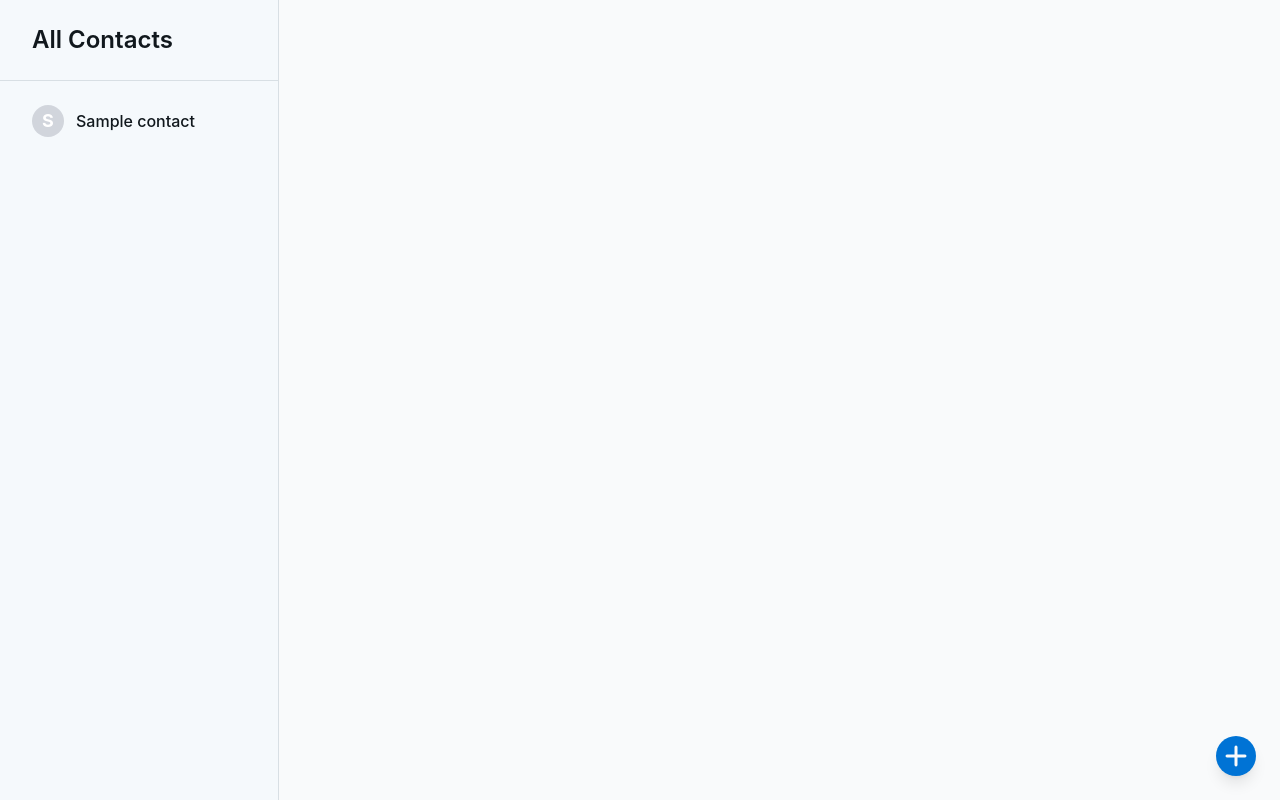
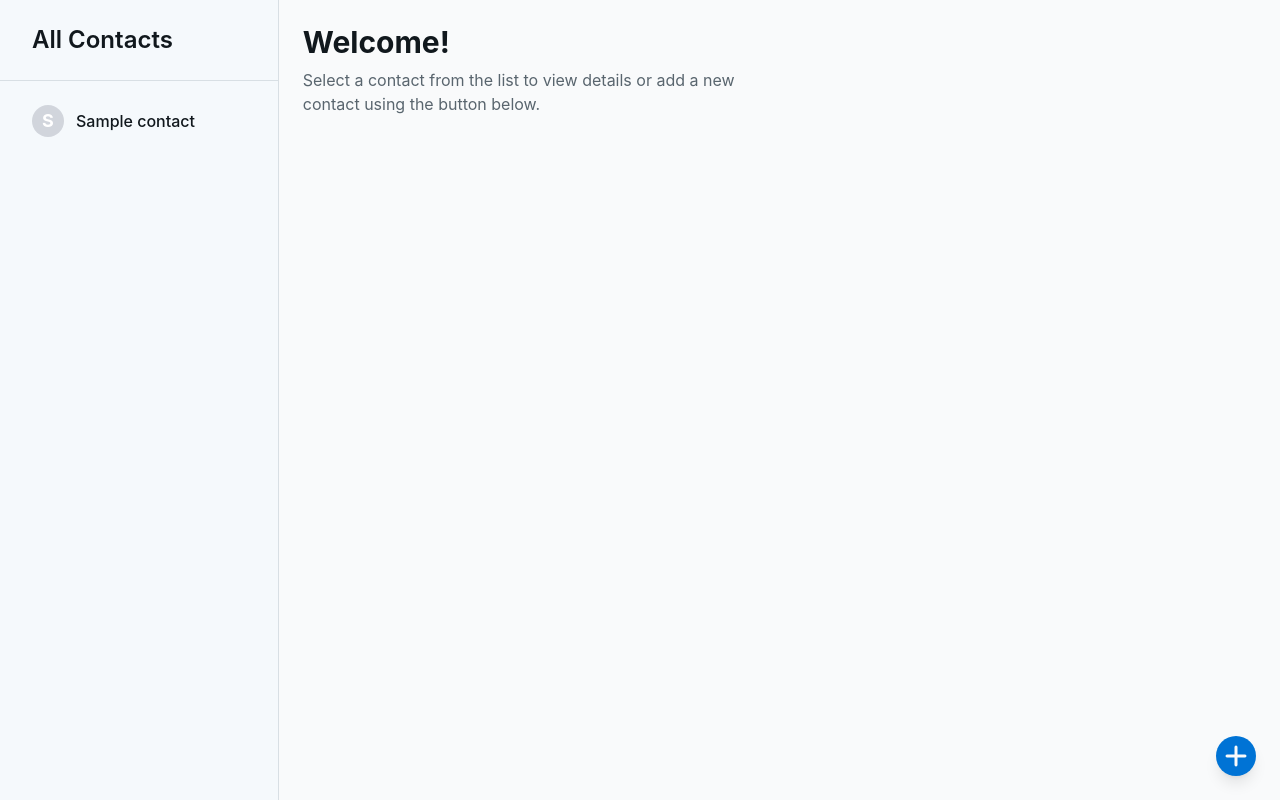
Before and after one commit to cpg55850/avb-contacts, a Flask app: page / in a window 1280 px wide. Run offline with Flask 3, Linux system fonts and the light colour scheme; tables that the repository leaves empty hold one stand-in row (values such as "Sample post"); some libraries are stand-ins or nearby versions.

Commit message:
welcome screen

```diff
--- a/templates/css/output.css
+++ b/templates/css/output.css
@@ -25,6 +25,8 @@
     --text-xl--line-height: calc(1.75 / 1.25);
     --text-2xl: 1.5rem;
     --text-2xl--line-height: calc(2 / 1.5);
+    --text-3xl: 1.875rem;
+    --text-3xl--line-height: calc(2.25 / 1.875);
     --font-weight-medium: 500;
     --font-weight-semibold: 600;
     --font-weight-bold: 700;
@@ -258,8 +260,14 @@
   .mt-4 {
     margin-top: calc(var(--spacing) * 4);
   }
+  .mb-2 {
+    margin-bottom: calc(var(--spacing) * 2);
+  }
   .mb-4 {
     margin-bottom: calc(var(--spacing) * 4);
+  }
+  .mb-6 {
+    margin-bottom: calc(var(--spacing) * 6);
   }
   .block {
     display: block;
@@ -461,6 +469,10 @@
     font-size: var(--text-2xl);
     line-height: var(--tw-leading, var(--text-2xl--line-height));
   }
+  .text-3xl {
+    font-size: var(--text-3xl);
+    line-height: var(--tw-leading, var(--text-3xl--line-height));
+  }
   .text-lg {
     font-size: var(--text-lg);
     line-height: var(--tw-leading, var(--text-lg--line-height));
@@ -488,9 +500,6 @@
   .font-semibold {
     --tw-font-weight: var(--font-weight-semibold);
     font-weight: var(--font-weight-semibold);
-  }
-  .text-blue-600 {
-    color: var(--color-blue-600);
   }
   .text-foreground {
     color: var(--foreground);
@@ -563,13 +572,6 @@
     &:hover {
       @media (hover: hover) {
         background-color: var(--sidebar-accent);
-      }
-    }
-  }
-  .hover\:text-blue-800 {
-    &:hover {
-      @media (hover: hover) {
-        color: var(--color-blue-800);
       }
     }
   }
--- a/templates/index.html
+++ b/templates/index.html
@@ -20,6 +20,14 @@ content %}
   <div class="flex flex-col justify-between h-full w-full p-6">
     <!-- Main content -->
     <div>
+      <!-- Welcome Section -->
+      <div id="welcomeSection" class="mb-6 max-w-md w-full">
+        <h1 class="text-3xl font-bold text-foreground mb-2">Welcome!</h1>
+        <p class="text-muted-foreground">
+          Select a contact from the list to view details or add a new contact
+          using the button below.
+        </p>
+      </div>
       <!-- Contact Details Section -->
       <div
         id="contactDetails"
--- a/templates/js/contact-click.js
+++ b/templates/js/contact-click.js
@@ -9,6 +9,7 @@ export function attachContactClickHandlers() {
 
         // Store contact ID in the details section
         const detailsSection = document.getElementById("contactDetails");
+        const welcomeSection = document.getElementById("welcomeSection");
         detailsSection.dataset.contactId = contact.id;
 
         // Update display fields
@@ -35,6 +36,7 @@ export function attachContactClickHandlers() {
         }
 
         detailsSection.classList.remove("hidden");
+        welcomeSection.classList.add("hidden");
       } catch (error) {
         console.error("Error fetching contact:", error);
       }
```
